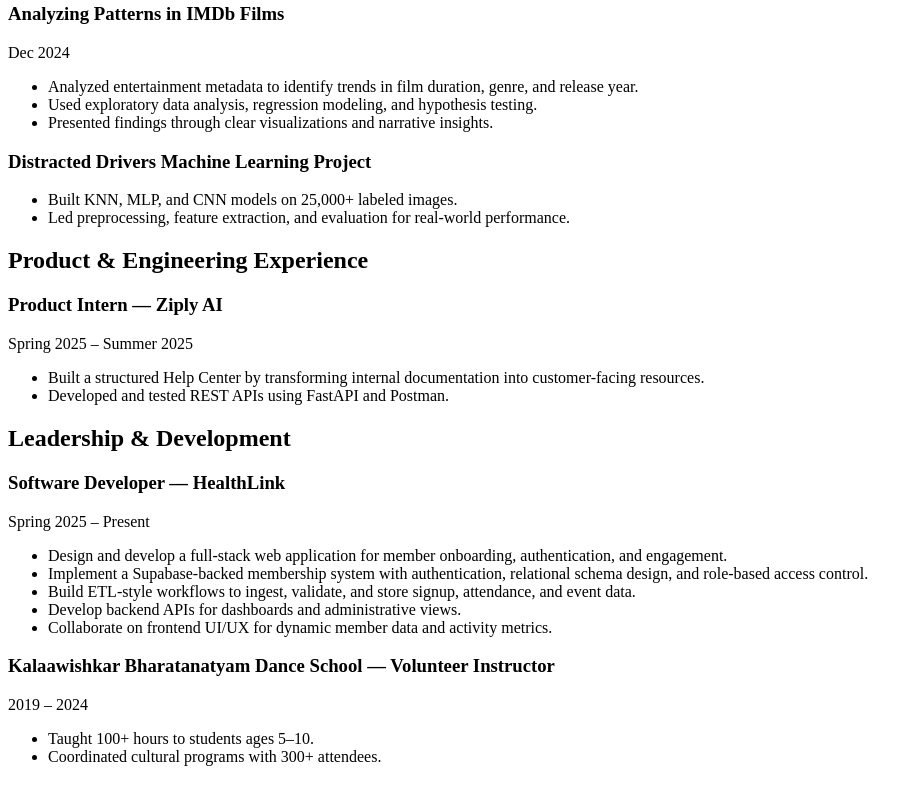
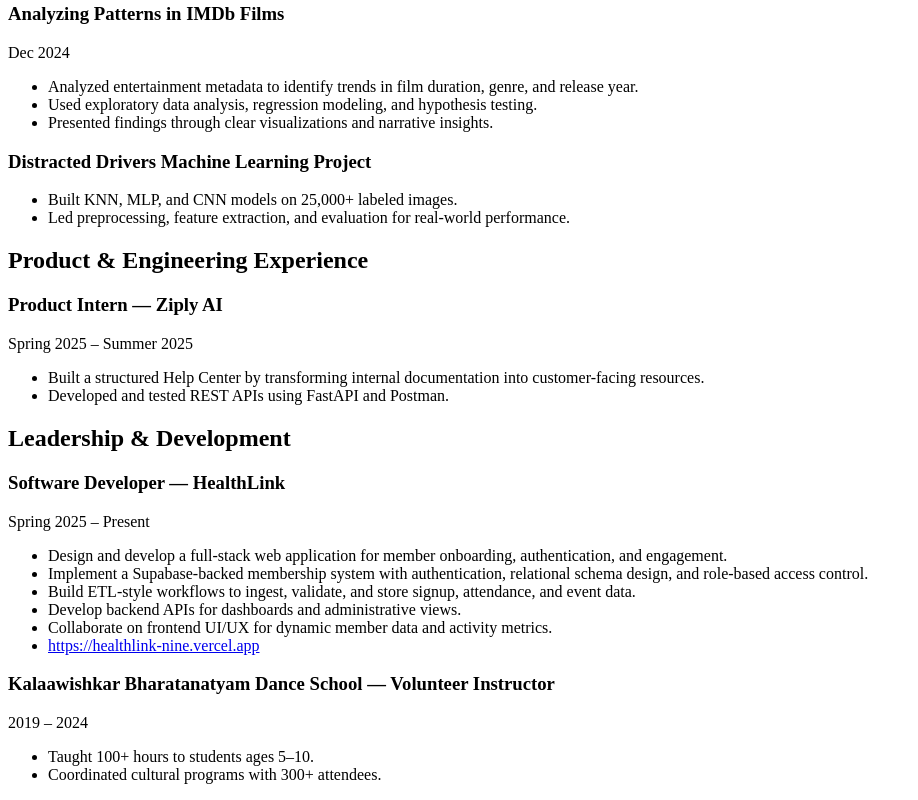
Before and after one commit to siyasathaye/portfolio, a plain HTML site: page resume/index.html in a window 1280 px wide. Shown: the part 1423-2223 px from the top of the page, without its empty margins (0-918 px from the left). Drawn offline with Linux system fonts and the light colour scheme.

Commit message:
update resume

```diff
--- a/resume/index.html
+++ b/resume/index.html
@@ -160,6 +160,7 @@
                     <li>Build ETL-style workflows to ingest, validate, and store signup, attendance, and event data.</li>
                     <li>Develop backend APIs for dashboards and administrative views.</li>
                     <li>Collaborate on frontend UI/UX for dynamic member data and activity metrics.</li>
+                     <li><a href="https://healthlink-nine.vercel.app" target="_blank">https://healthlink-nine.vercel.app</a></li>
                 </ul>
             </article>
             <article>
```
